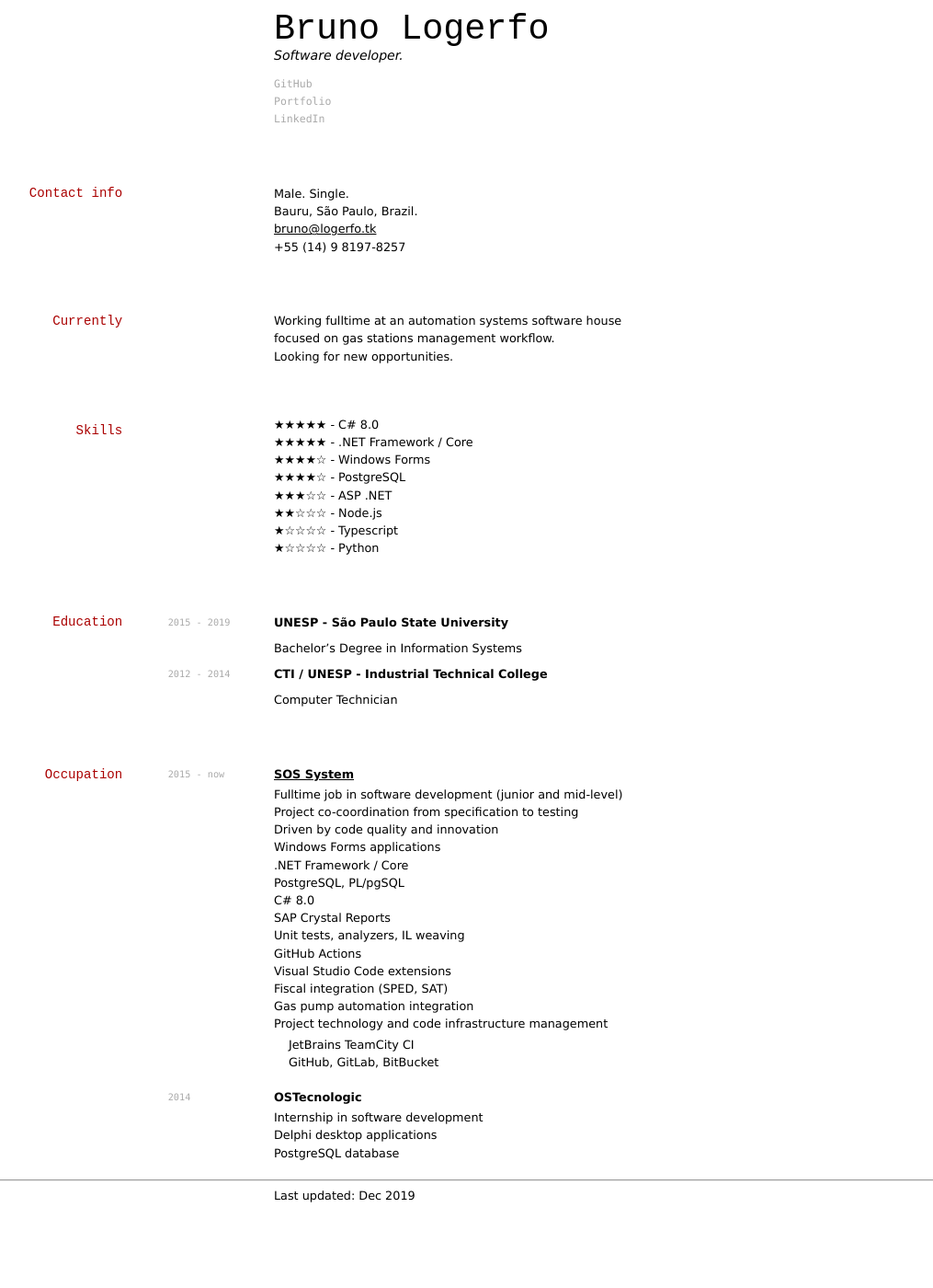
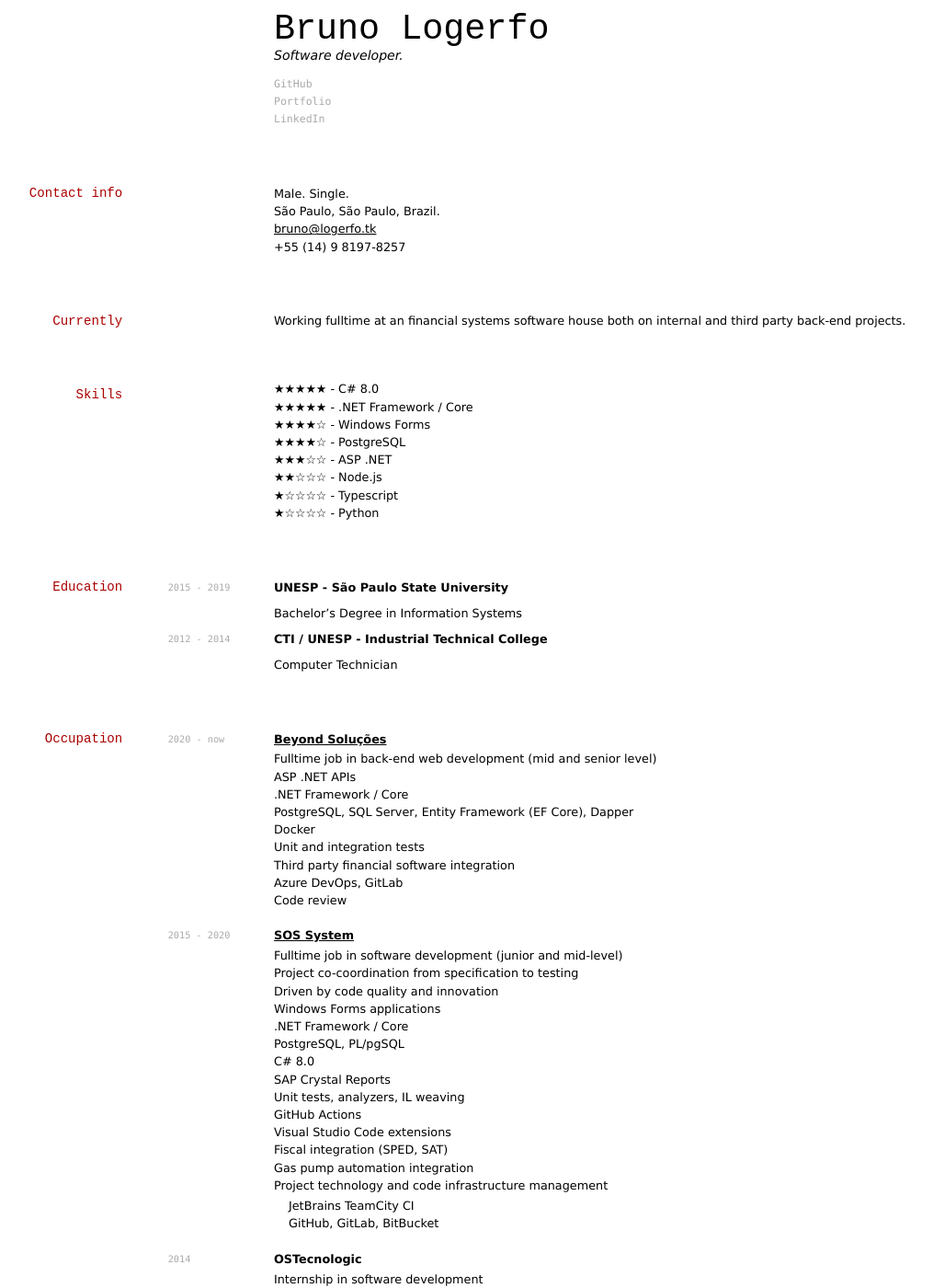
Before and after one commit to Logerfo/cvc, a Jekyll site: the page built from index.md, in a window 1280 px wide and 1400 px high. Shown: the whole window at 92% size, without its empty margins (133-1148 px from the left). Built offline with Jekyll 4.4.1, drawn with Linux system fonts in a browser that asks for light colours; some of the changed text lies outside the part shown.

Commit message:
Update index.md

```diff
--- a/index.md
+++ b/index.md
@@ -13,15 +13,14 @@ Software developer.
 
 ## Contact info
 Male. Single.
-Bauru, São Paulo, Brazil.
+São Paulo, São Paulo, Brazil.
 <a href="mailto:bruno@logerfo.tk">bruno@logerfo.tk</a>
 +55 (14) 9 8197-8257
 
 ## Currently
 
-Working fulltime at an automation systems software house
-focused on gas stations management workflow.
-Looking for new opportunities.
+Working fulltime at an financial systems software house
+both on internal and third party back-end projects.
 
 ## Skills
 <!-- ★☆ -->
@@ -49,7 +48,20 @@ Computer Technician
 
 ## Occupation
 
-`2015 - now`
+`2020 - now`
+[__Beyond Soluções__](http://imaginebeyond.com.br/)
+
+- Fulltime job in back-end web development (mid and senior level)
+- ASP .NET APIs
+- .NET Framework / Core
+- PostgreSQL, SQL Server, Entity Framework (EF Core), Dapper
+- Docker
+- Unit and integration tests
+- Third party financial software integration
+- Azure DevOps, GitLab
+- Code review
+
+`2015 - 2020`
 [__SOS System__](http://sospostos.com.br/)
 
 - Fulltime job in software development (junior and mid-level)
@@ -77,4 +89,4 @@ __OSTecnologic__
 - PostgreSQL database
 
 ---
-Last updated: Dec 2019
+Last updated: Jun 2020
```
